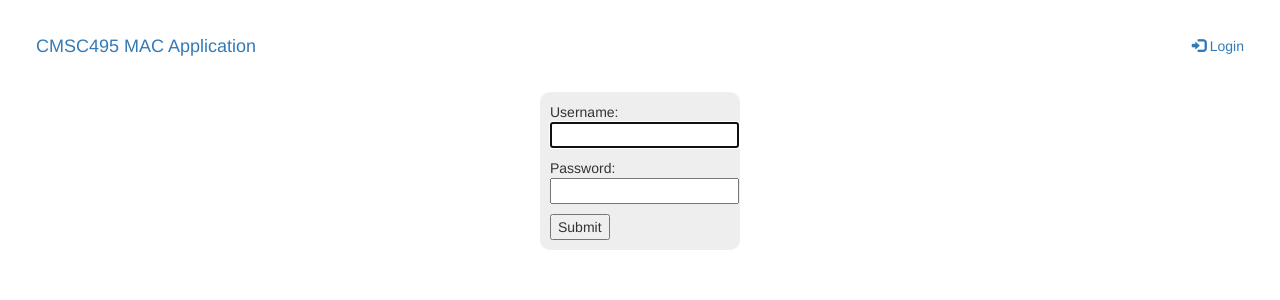
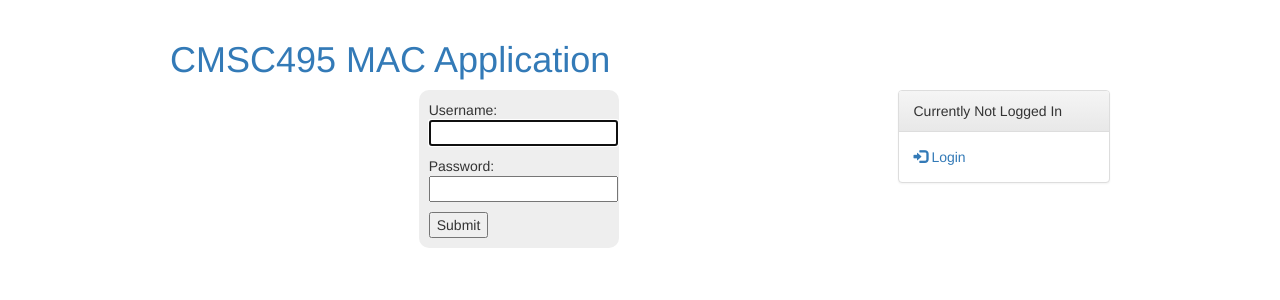
Before and after one commit to stevarino/cmsc495, a Django app: page / in a window 1280 px wide. Shown: the top 300 px of the page. Run offline with Django 3.2, Linux system fonts and the light colour scheme; some libraries are stand-ins or nearby versions.

Commit message:
Changed to two-column design

```diff
--- a/mac_app/templates/mac_app/base.html
+++ b/mac_app/templates/mac_app/base.html
@@ -2,6 +2,7 @@
 <!DOCTYPE html>
 <html>
 <head>
+<meta name="viewport" content="width=device-width, initial-scale=1, shrink-to-fit=no">
 <link rel="stylesheet" href="{% static "mac_app/bootstrap/css/bootstrap.min.css" %}">
 
 <!-- Optional theme -->
@@ -28,27 +29,6 @@ textarea {
     box-sizing: border-box;
 }
 
-.ticket_table {
-    width: 100%;
-    margin: 1em 0 2em 0;
-}
-
-.ticket_table tr.odd {
-    background: #eee;
-}
-.ticket_table tr:hover {
-    background: #ccc;
-}
-.ticket_table th,
-.ticket_table td {
-    text-align: center;
-}
-
-.ticket_table th:first-child,
-.ticket_table td:first-child {
-    text-align: left;
-}
-
 p.ticket_message {
     text-align: center;
     font-style: italic;
@@ -60,28 +40,35 @@ p.ticket_message {
 {% block head %} {% endblock %}
 </head>
 <body>
-<nav class="navbar navbar-toggleable-md navbar-light bg-faded">
-  <div class="container-fluid">
-    <div class="navbar-header">
-      <a class="navbar-brand" href="/">CMSC495 MAC Application</a>
-    </div>
-    <ul class="nav navbar-nav navbar-right">
-    {% if user.is_authenticated %}
-
-      <li><span class="navbar-text navbar-right">
-        {{ user.username }}
-      </span></li>
-      <li><a href="/logout"><span class="glyphicon glyphicon-user"></span>Logout</a></li>
-    {% else %}
-      <li><a href="/login"><span class="glyphicon glyphicon-log-in"></span> Login</a></li>
-    {% endif %}
-    </ul>
-  </div>
-</nav>
-
+<div class="container" style="max-width: 970px;">
+<h1>
+    <a href="/">CMSC495 MAC Application</a>
+</h1>
+<div class='row'>
+<div class='col-sm-9'>
 {% block content %}
 {% endblock %}
+</div>
+<div class='col-sm-3'>
 
+{% if user.is_authenticated %}
+<div class="panel panel-default">
+  <div class="panel-heading">Logged In As: {{user.username}}</div>
+  <div class="panel-body">
+    <a href="/logout"><span class="glyphicon glyphicon-user"></span> Logout</a>
+  </div>
+</div>
+{% else %}
 
+<div class="panel panel-default">
+  <div class="panel-heading">Currently Not Logged In</div>
+  <div class="panel-body">
+      <a href="/login"><span class="glyphicon glyphicon-log-in"></span> Login</a>
+  </div>
+</div>
+    {% endif %}
+</div>
+</div>
+</div>
 </body>
 </html>
```
